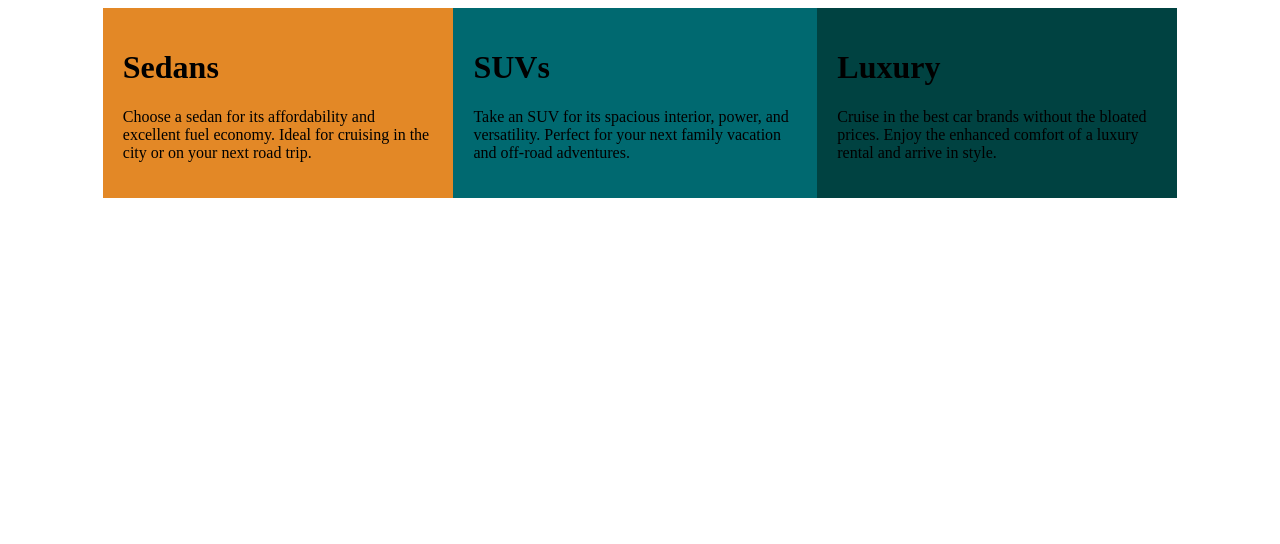
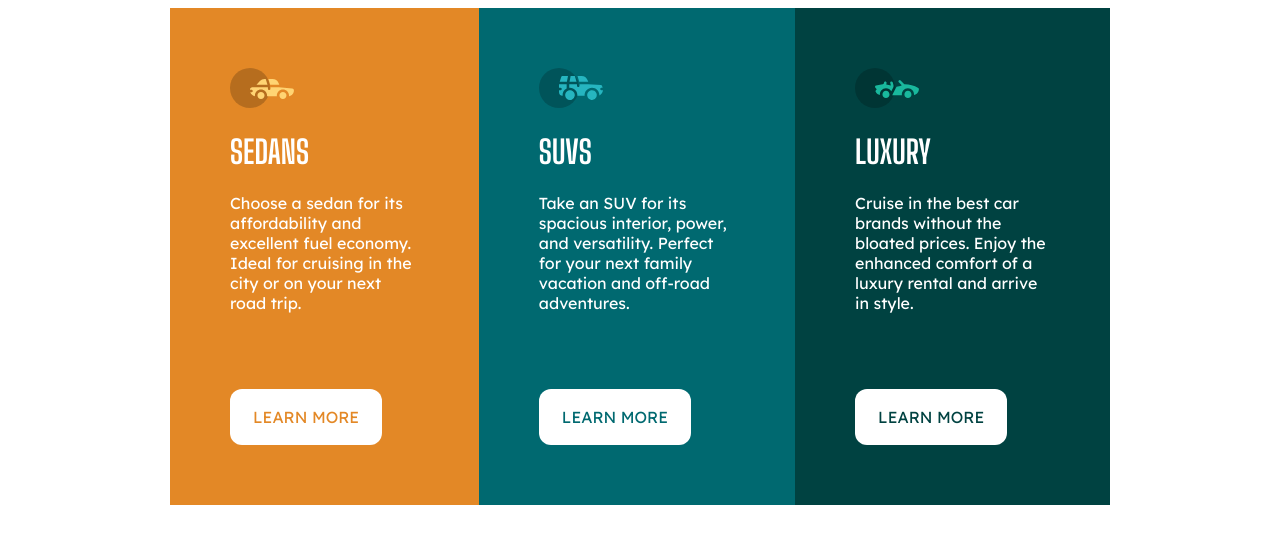
Before and after one commit to hoc-course-instances/fm-3-column-preview-card-dchinn, a plain HTML site: page index.html in a window 1280 px wide. Drawn offline with Linux system fonts and the light colour scheme.

Commit message:
used window width and finished details

```diff
--- a/index.html
+++ b/index.html
@@ -6,7 +6,8 @@
 
   <link rel="icon" type="image/png" sizes="32x32" href="./images/favicon-32x32.png">
   <link rel="stylesheet" href="style.css">
-
+  <link href='http://fonts.googleapis.com/css?family=Lexend+Deca:400,700' rel='stylesheet' type='text/css'>
+  <link href='http://fonts.googleapis.com/css?family=Big+Shoulders+Display:400,700' rel='stylesheet' type='text/css'>
   <title>Frontend Mentor | 3-column preview card component</title>
 </head>
 <body>
@@ -14,25 +15,33 @@
   <div class="container">
 
     <div class="article sedans">
+      <img src="images/icon-sedans.svg" alt="">
       <h1>Sedans</h1>
       <p>
         Choose a sedan for its affordability and excellent fuel economy. Ideal for cruising in the city
         or on your next road trip.
       </p>
+      <a class="btn btn-sedan" href="">LEARN MORE</a>
     </div>
     <div class="article suvs">
+      <img src="images/icon-suvs.svg" alt="">
       <h1>SUVs</h1>
       <p>
         Take an SUV for its spacious interior, power, and versatility. Perfect for your next family vacation
         and off-road adventures.
       </p>
+     <a class="btn btn-suv" href="">LEARN MORE</a>
+
     </div>
     <div class="article luxury">
+      <img src="images/icon-luxury.svg" alt="">
       <h1>Luxury</h1>
       <p>
         Cruise in the best car brands without the bloated prices. Enjoy the enhanced comfort of a luxury
         rental and arrive in style.
       </p>
+      <a class="btn btn-luxury" href="">LEARN MORE</a>
+
     </div>
   </div>
 </body>
--- a/style.css
+++ b/style.css
@@ -1,18 +1,52 @@
+body{
+    color: white;
+    font-family:"lexend deca", serif;
+
+}
+h1{
+    text-transform: uppercase;
+    font-family: "Big Shoulders Display"
+}
+
 .container{
     margin: 0 auto;
-    width:85%;
-    display: flex;
+
+    max-width: 375px;
 }
 .article{
-    padding:20px
+    padding:60px
 
 }
 .suvs{
-    background-color:  hsl(184, 100%, 22%)
+    background-color:  hsl(184, 100%, 22%) ;
 }
 .luxury{
     background-color:   hsl(179, 100%, 13%);
 }
 .sedans{
-    background-color: hsl(31, 77%, 52%)
+     background-color: hsl(31, 77%, 52%);
 }
+.btn{
+    padding: 18px 23px;
+    background-color: white;
+    border-radius: 12px;
+    margin-top: 60px;
+    display: inline-block;
+    text-decoration: none;
+}
+.btn-sedan{
+    color:hsl(31, 77%, 52%);
+}
+.btn-suv{
+    color:hsl(184, 100%, 22%) ;
+}
+.btn-luxury{
+    color:   hsl(179, 100%, 13%);
+}
+
+@media (min-width:600px) {
+ .container  {
+    display: flex;
+    max-width: 940px;
+ }
+}
```
